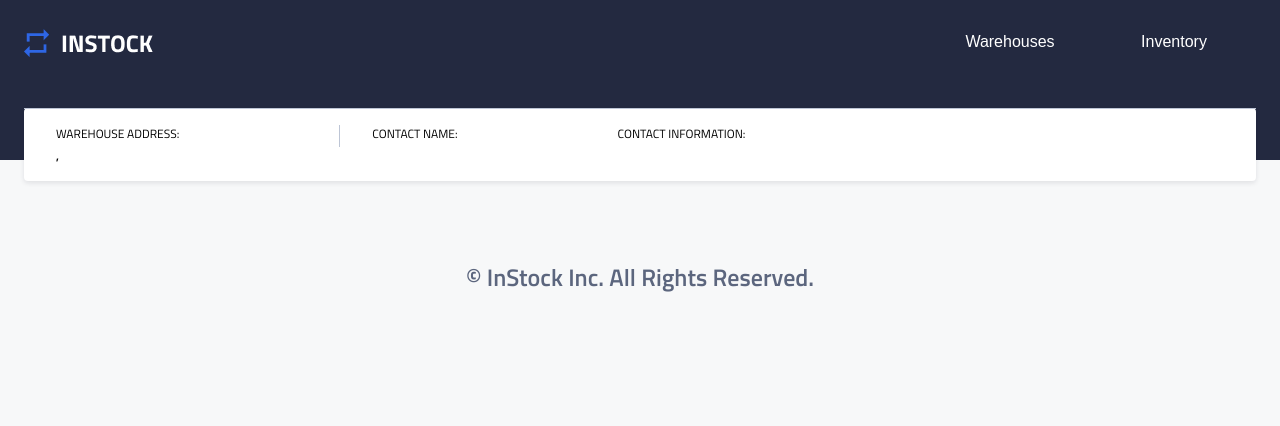
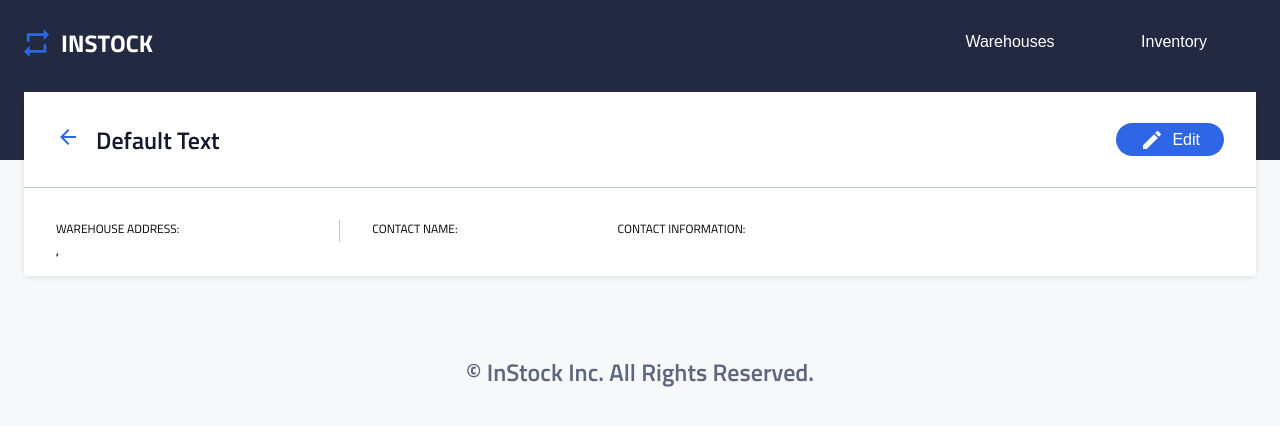
Before and after one commit to ariadnatoledo/dashing-doves-instock, a React (Vite) app: page /warehouses/1 in a window 1280 px wide. Shown: the top 426 px of the page. Built offline with nearby package versions, Linux system fonts and the light colour scheme; no server answers.

Commit message:
add header to warehouse details

```diff
--- a/src/components/WarehouseDetails/WarehouseDetails.jsx
+++ b/src/components/WarehouseDetails/WarehouseDetails.jsx
@@ -3,6 +3,9 @@ import { useState, useEffect } from "react";
 import { useParams } from "react-router-dom";
 import axios from "axios";
 import ListItems from "../ListItems/ListItems";
+import ComponentHeader from "../ComponentHeader/ComponentHeader";
+import backIconImage from "../../assets/Icons/arrowback.svg";
+import editWhite from "../../assets/Icons/edit-white-24px.svg"
 
 function WarehouseDetails() {
   const baseURL = import.meta.env.VITE_API_URL;
@@ -24,8 +27,12 @@ function WarehouseDetails() {
     getWarehouseById(warehouseId);
   }, []);
 
+  // console.log(warehouse)
+
+
   return (
     <div className="warehouse">
+      <ComponentHeader backIcon={backIconImage} navigateTo="/" text={warehouse?.warehouse_name || "Default Text"} editIcon={editWhite} editIconTablet={editWhite} />
     <section className="warehouse-details">
       <article className="card">
         <h4 className="card__title">Warehouse Address:</h4>
--- a/src/components/WarehouseDetails/WarehouseDetails.scss
+++ b/src/components/WarehouseDetails/WarehouseDetails.scss
@@ -8,7 +8,6 @@
     width: 100%;
     margin: 1rem 0;
     padding: 1rem;
-    border-top: 1px solid $color-secondary-cloud;
 
     display: flex;
     flex-direction: column;
```
Also changed, not shown: 1 other file (tests, documents, lock files or other folders).
